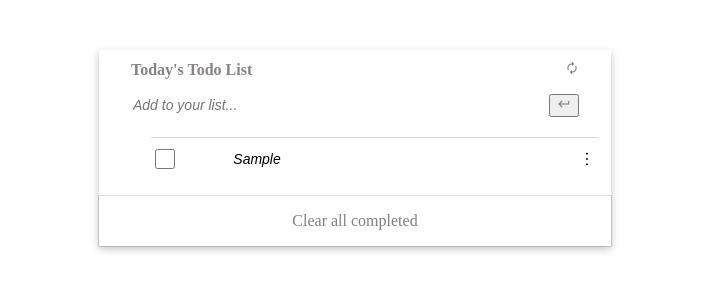
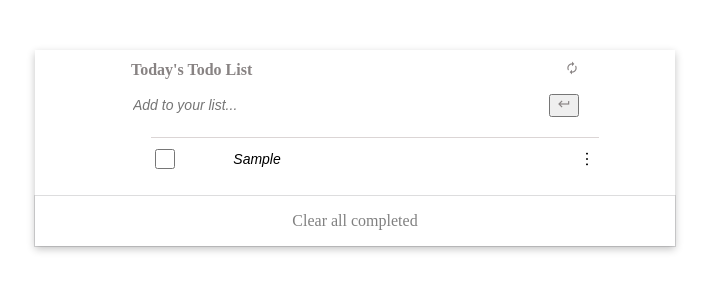
Before and after one commit to leonard33/project-todolist, a website built with webpack: page src/index.html in a window 1280 px wide. Both pictures are taken after typing "Sample" into the empty fields and a click on the button "keyboard_return". Shown: the whole page, without its empty margins (285-994 px from the left). Built offline with nearby package versions, Linux system fonts and the light colour scheme.

Commit message:
peer to peer code review changes

```diff
--- a/src/index.html
+++ b/src/index.html
@@ -10,23 +10,24 @@
 </head>
 <body>
     <div class="main-container">
+        <header>
         <div class="header"><h1>Today's Todo List</h1>
             <div class="refresh">
                 <i class="material-icons">autorenew</i>
             </div>
-        </div>
+        </div></header>
+        <form-container>
        <form id="form-1">
         <input type="text" id="todo-input" placeholder="Add to your list..."/>
         <div class="return">
             <button type="submit" id="add-todo"><i class="material-icons">keyboard_return</i></button>
         </div>
-       <!--<button id="add-todo">Add Todo</button>-->
-       </form>
+       </form></form-container>
        <div class="output-container">
            <ul class="todo-list"></ul>
        </div>
        <div class="clear">
-           <div class="clear-btn">Clear all completed</div>
+           <a class="clear-btn">Clear all completed</a>
        </div>
     </div>
 </body>
--- a/src/index.js
+++ b/src/index.js
@@ -41,10 +41,7 @@ const gettodos = () => {
     dustbin.classList.add('dustbin');
     dustbin.classList.add('hide');
     dustbin.innerHTML = '<i class="material-icons dustbin">delete</i>';
-    todolist.appendChild(checkbox);
-    todolist.appendChild(newtodo);
-    todolist.appendChild(remove);
-    todolist.appendChild(dustbin);
+    todolist.append(checkbox, newtodo, remove, dustbin);
     list.appendChild(todolist);
     if (todo.completed) {
       newtodo.classList.add('line');
--- a/src/style.css
+++ b/src/style.css
@@ -22,7 +22,7 @@ body {
 }
 
 .main-container {
-  width: 40vw;
+  width: 50vw;
   margin: 50px auto;
   box-shadow: rgba(0, 0, 0, 0.24) 0 3px 8px;
   align-items: center;
@@ -67,7 +67,7 @@ input {
 
 .clear {
   display: flex;
-  width: 40vw;
+  width: 50vw;
   height: 50px;
   text-decoration: none;
   color: grey;
--- a/webpack.config.js
+++ b/webpack.config.js
@@ -3,8 +3,8 @@ const HtmlWebpackPlugin = require('html-webpack-plugin');
 
 module.exports = {
   mode: 'development',
-  entry: '__webpack_public_path__ = window.myDynamicPublicPath',
-  // entry: './src/index.js',
+  // entry: '__webpack_public_path__ = window.myDynamicPublicPath',
+  entry: './src/index.js',
   devtool: 'inline-source-map',
   devServer: {
     static: './dist',
```
Also changed, not shown: dist/index.html.
